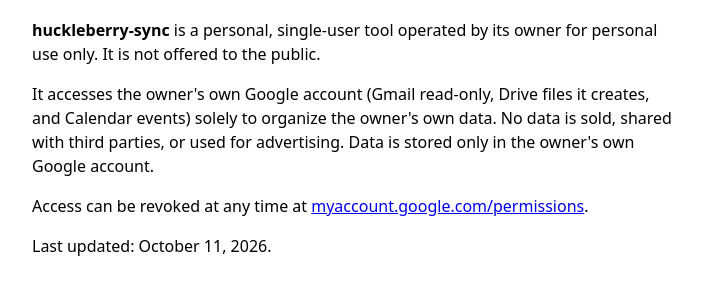
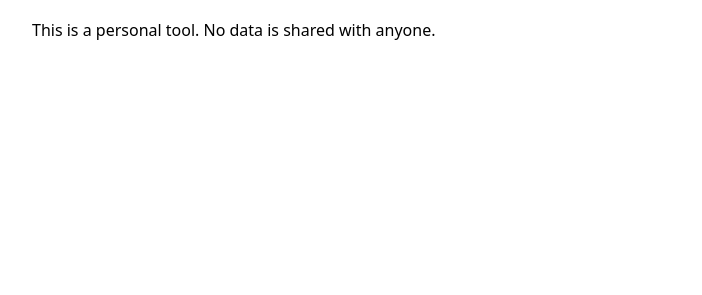
Before and after one commit to jamespanderson/jamespanderson.github.io, a plain HTML site: page privacy.html in a window 1280 px wide. Shown: the part 91-386 px from the top of the page, without its empty margins (288-990 px from the left). Drawn offline with Linux system fonts and the light colour scheme.

Commit message:
Minimal privacy page

```diff
--- a/privacy.html
+++ b/privacy.html
@@ -1,10 +1,7 @@
 <!doctype html>
-<html lang="en"><head><meta charset="utf-8"><title>Privacy Policy – huckleberry-sync</title>
+<html lang="en"><head><meta charset="utf-8"><title>Privacy Policy</title>
 <meta name="viewport" content="width=device-width,initial-scale=1"></head>
 <body style="font-family:system-ui,sans-serif;max-width:640px;margin:40px auto;padding:0 16px;line-height:1.5">
 <h1>Privacy Policy</h1>
-<p><strong>huckleberry-sync</strong> is a personal, single-user tool operated by its owner for personal use only. It is not offered to the public.</p>
-<p>It accesses the owner's own Google account (Gmail read-only, Drive files it creates, and Calendar events) solely to organize the owner's own data. No data is sold, shared with third parties, or used for advertising. Data is stored only in the owner's own Google account.</p>
-<p>Access can be revoked at any time at <a href="https://myaccount.google.com/permissions">myaccount.google.com/permissions</a>.</p>
-<p>Last updated: October 11, 2026.</p>
+<p>This is a personal tool. No data is shared with anyone.</p>
 </body></html>
```
